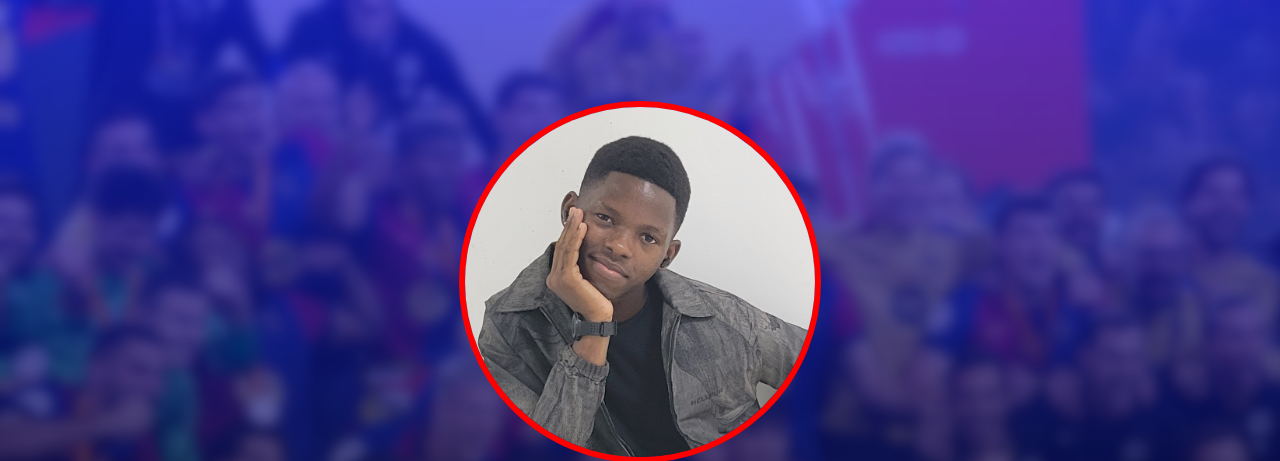
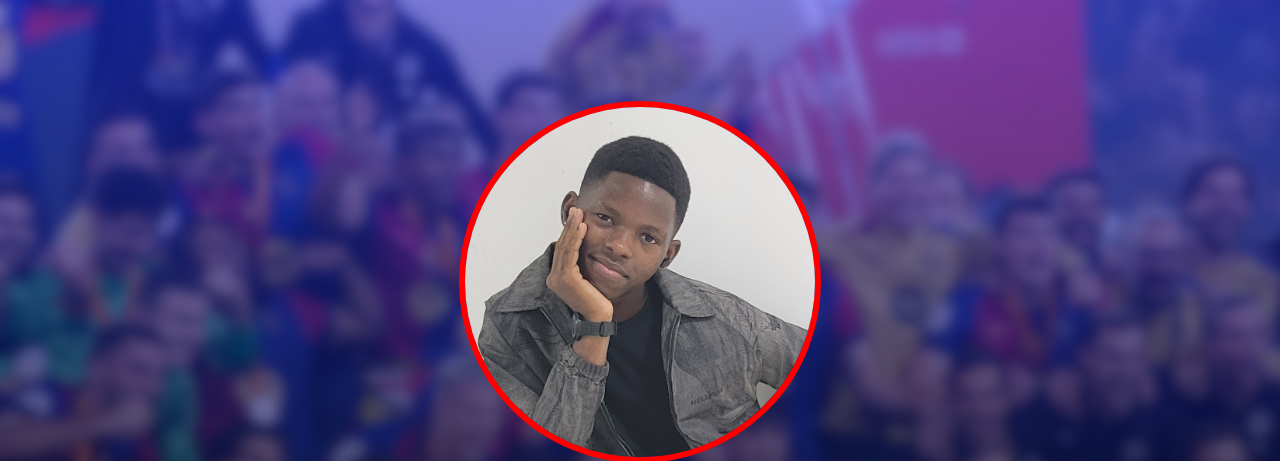
Before and after one commit to Dejota007/layout-solo-con-flexbox-2.0, a plain HTML site: page index.html in a window 1280 px wide. Shown: the top 461 px of the page. Drawn offline with Linux system fonts and the light colour scheme.

Commit message:
Actualizar styles.css

```diff
--- a/styles.css
+++ b/styles.css
@@ -16,7 +16,7 @@ body{
 .header_overlay{
     width: 100%;
     min-height: 100vh;
-    background:linear-gradient(to bottom,#00f8, #000b);
+    background:linear-gradient(to bottom,#00f6, #000b);
     position: absolute;
     z-index: 1;
 }
```
